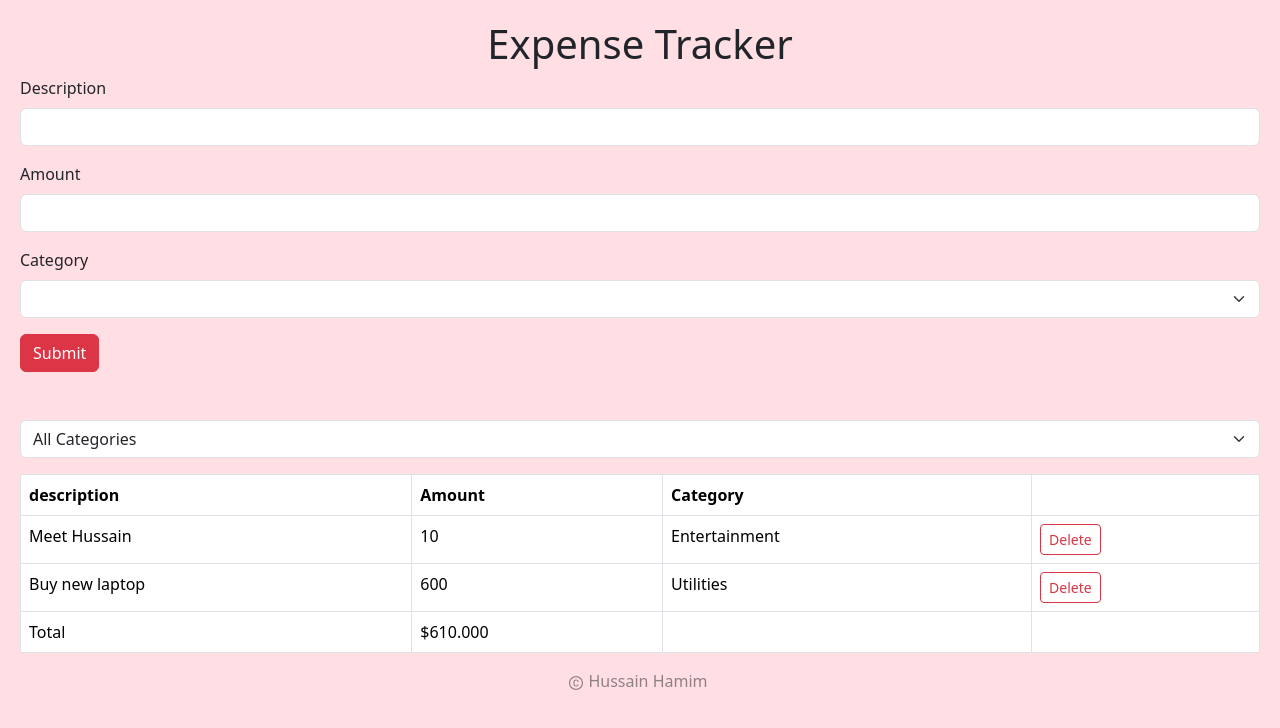
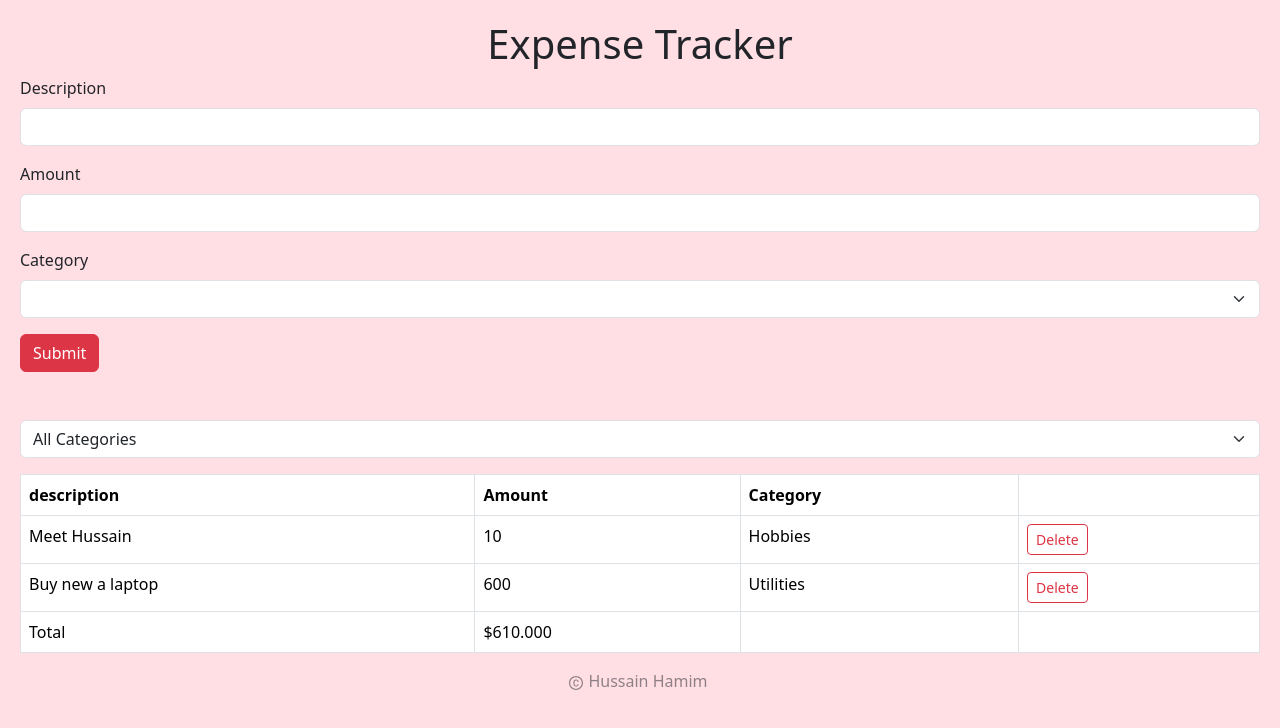
Before and after one commit to Hussain-hamim/Expense-Tracker, a React (Vite) app: page / in a window 1280 px wide. Shown: the top 728 px of the page. Built offline with nearby package versions, Linux system fonts and the light colour scheme.

Commit message:
still debugging the overflowing.

```diff
--- a/src/App.tsx
+++ b/src/App.tsx
@@ -10,11 +10,11 @@ function App() {
       id: 1,
       description: "Meet Hussain",
       amount: 10,
-      category: "Entertainment",
+      category: "Hobbies",
     },
     {
       id: 2,
-      description: "Buy new laptop",
+      description: "Buy new a laptop",
       amount: 600,
       category: "Utilities",
     },
--- a/src/expense-tracker/categories.ts
+++ b/src/expense-tracker/categories.ts
@@ -1,2 +1,2 @@
-const categories = ["Groceries", "Utilities", "Entertainment"] as const;
+const categories = ["Groceries", "Utilities", "Hobbies"] as const;
 export default categories;
--- a/src/expense-tracker/components/ExpenseList.tsx
+++ b/src/expense-tracker/components/ExpenseList.tsx
@@ -28,7 +28,7 @@ const ExpenseList = ({ expenses, onDelete }: Props) => {
           <tr key={expense.id}>
             <td>{expense.description}</td>
             <td>{expense.amount}</td>
-            <td>{expense.category}</td>
+            <td className="overflow-wrap-break-word">{expense.category}</td>
             <td>
               <button
                 className="btn btn-outline-danger btn-sm"
--- a/src/index.css
+++ b/src/index.css
@@ -69,4 +69,5 @@ button:focus-visible {
 
 body {
   padding: 20px;
+  /* overflow-wrap: break-word; */
 }
```
